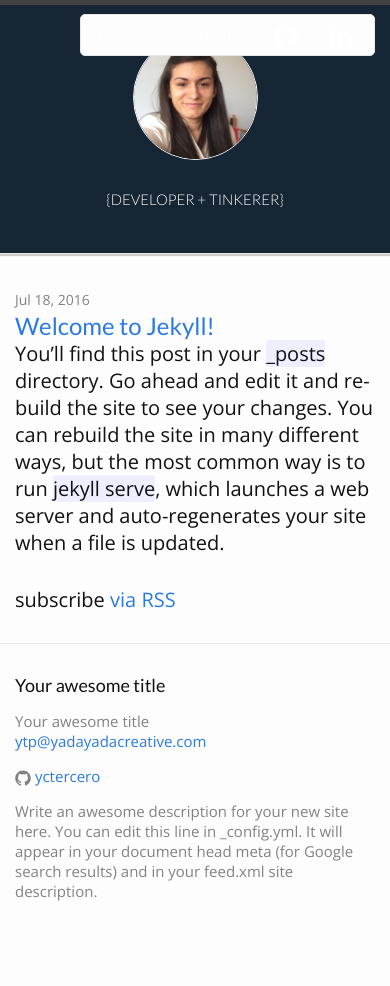
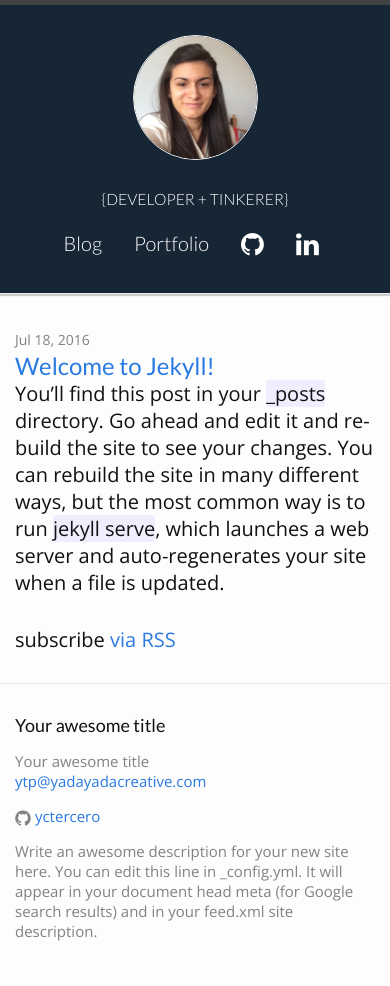
Before and after one commit to yctercero/yctercero.github.io, a Jekyll site: the page built from index.html, in a window 390 px wide. Built offline with Jekyll 4.4.1, drawn with Linux system fonts in a browser that asks for light colours; the list of posts is cut into pages by our own code; before the commit the page ends 946 px from its top, so only the background shows below that.

Commit message:
Adjusted media query for nav.

```diff
--- a/css/main.scss
+++ b/css/main.scss
@@ -198,5 +198,16 @@ body > header .fa{
 	    line-height: 100%;
 	    width: 295px;
 	    margin: 0 auto;
+	    background-color: transparent;
+	    border: medium none;
+	    border-radius: 0;
+	    position: relative;
+	    right: 0;
+	    text-align: center;
+	    top: 0;
+	}
+
+	#typedIntro h1 {
+	    font-size: 4vw;
 	}
 }
```
